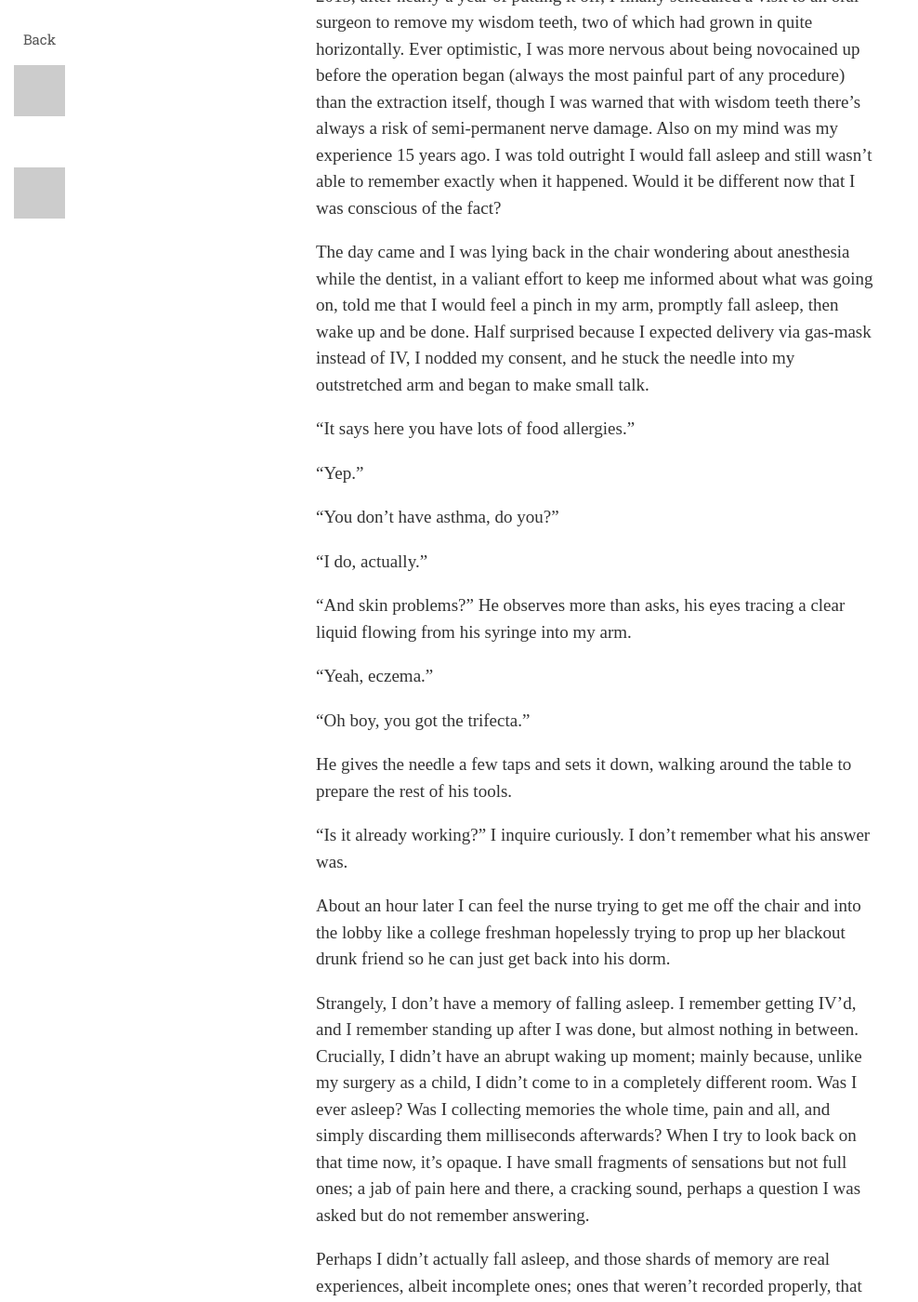
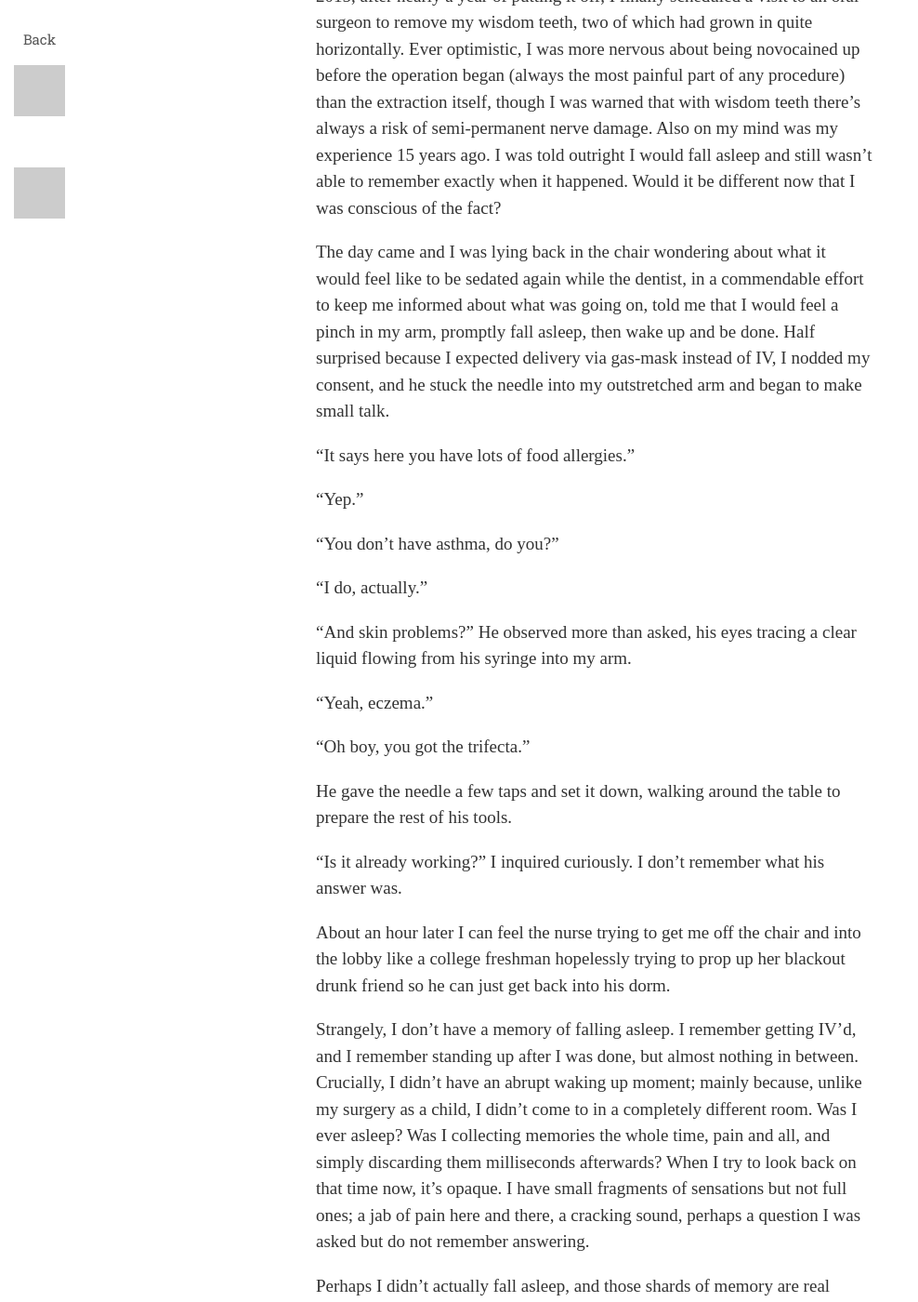
Before and after one commit to rvinluan/rvinluan.github.io, a Jekyll site: the page built from _posts/2015-08-02-anesthesia.md, in a window 1280 px wide and 1400 px high, scrolled down 1041 px. Shown: the whole window at 93% size, without its empty margins (0-988 px from the left). Built offline with Jekyll 4.4.1, drawn with Linux system fonts in a browser that asks for light colours; nearby versions of some CDN libraries; some web fonts are replaced.

Commit message:
Updated 2015-08-02-anesthesia.md

```diff
--- a/_posts/2015-08-02-anesthesia.md
+++ b/_posts/2015-08-02-anesthesia.md
@@ -3,6 +3,7 @@ published: true
 layout: post
 title: Anesthesia
 ---
+
 
 
 You know how you can't pinpoint the exact moment you fall asleep? For me at least, there's always a phase that comes right before NREM hits that has me dancing around the line between awake and asleep; my eyelids slowly lowering but then snapping open again, my thoughts drifting into dream territory then darting back to reality only long enough for me to think to myself, "that didn't make any sense". Eventually, after a few cycles of this, I fall asleep, and it's not until I wake up, usually quite abruptly, that I realize I can't remember exactly when.
@@ -14,7 +15,7 @@ Five hours later I woke up in a recovery room. My immediate reaction was to call
 
 My other anesthesia story involves dental extraction as well. In the summer of 2015, after nearly a year of putting it off, I finally scheduled a visit to an oral surgeon to remove my wisdom teeth, two of which had grown in quite horizontally. Ever optimistic, I was more nervous about being novocained up before the operation began (always the most painful part of any procedure) than the extraction itself, though I was warned that with wisdom teeth there's always a risk of semi-permanent nerve damage. Also on my mind was my experience 15 years ago. I was told outright I would fall asleep and still wasn't able to remember exactly when it happened. Would it be different now that I was conscious of the fact?
 
-The day came and I was lying back in the chair wondering about anesthesia while the dentist, in a valiant effort to keep me informed about what was going on, told me that I would feel a pinch in my arm, promptly fall asleep, then wake up and be done. Half surprised because I expected delivery via gas-mask instead of IV, I nodded my consent, and he stuck the needle into my outstretched arm and began to make small talk.
+The day came and I was lying back in the chair wondering about what it would feel like to be sedated again while the dentist, in a commendable effort to keep me informed about what was going on, told me that I would feel a pinch in my arm, promptly fall asleep, then wake up and be done. Half surprised because I expected delivery via gas-mask instead of IV, I nodded my consent, and he stuck the needle into my outstretched arm and began to make small talk.
 
 "It says here you have lots of food allergies."
 
@@ -24,15 +25,15 @@ The day came and I was lying back in the chair wondering about anesthesia while
 
 "I do, actually."
 
-"And skin problems?" He observes more than asks, his eyes tracing a clear liquid flowing from his syringe into my arm.
+"And skin problems?" He observed more than asked, his eyes tracing a clear liquid flowing from his syringe into my arm.
 
 "Yeah, eczema."
 
 "Oh boy, you got the trifecta."
 
-He gives the needle a few taps and sets it down, walking around the table to prepare the rest of his tools.
+He gave the needle a few taps and set it down, walking around the table to prepare the rest of his tools.
 
-"Is it already working?" I inquire curiously. I don't remember what his answer was.
+"Is it already working?" I inquired curiously. I don't remember what his answer was.
 
 
 About an hour later I can feel the nurse trying to get me off the chair and into the lobby like a college freshman hopelessly trying to prop up her blackout drunk friend so he can just get back into his dorm.
```
